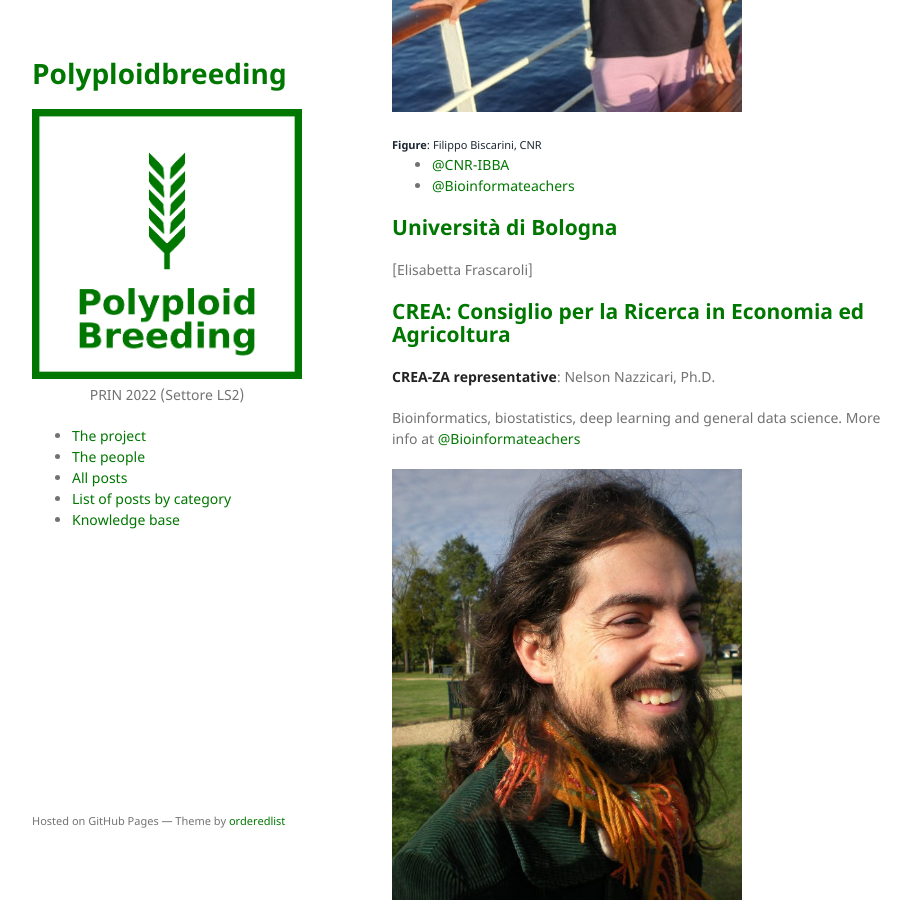
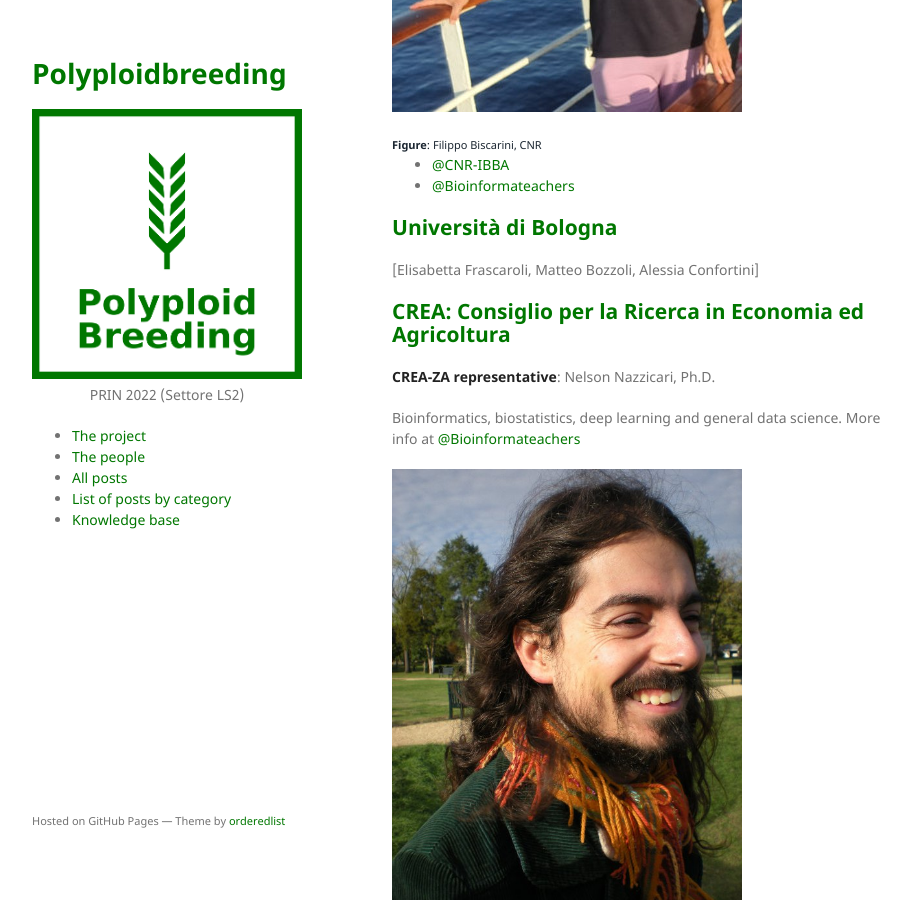
Before and after one commit to polyploidbreeding/polyploidbreeding.github.io, a Jekyll site: the page built from consortium.md, in a window 1280 px wide and 900 px high, scrolled down 685 px. Shown: the whole window, without its empty margins (178-1089 px from the left). Built offline with Jekyll 4.4.1, drawn with Linux system fonts in a browser that asks for light colours.

Commit message:
added: Matteo and Alessia names

```diff
--- a/consortium.md
+++ b/consortium.md
@@ -20,7 +20,7 @@ My research activities span from plant and animal breeding & genetics, to bioinf
 
 ## Università di Bologna
 
-\[Elisabetta Frascaroli\]
+\[Elisabetta Frascaroli, Matteo Bozzoli, Alessia Confortini\]
 
 ## CREA: Consiglio per la Ricerca in Economia ed Agricoltura
 
```
